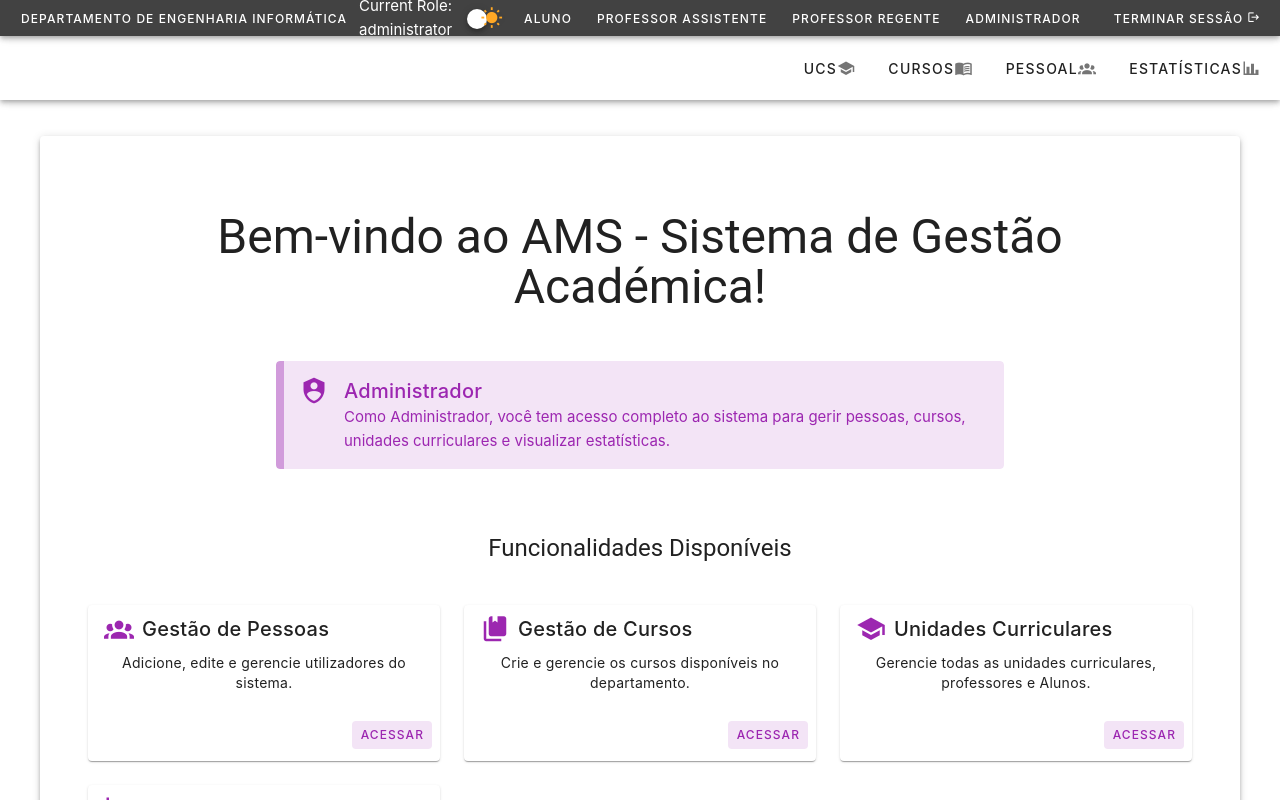
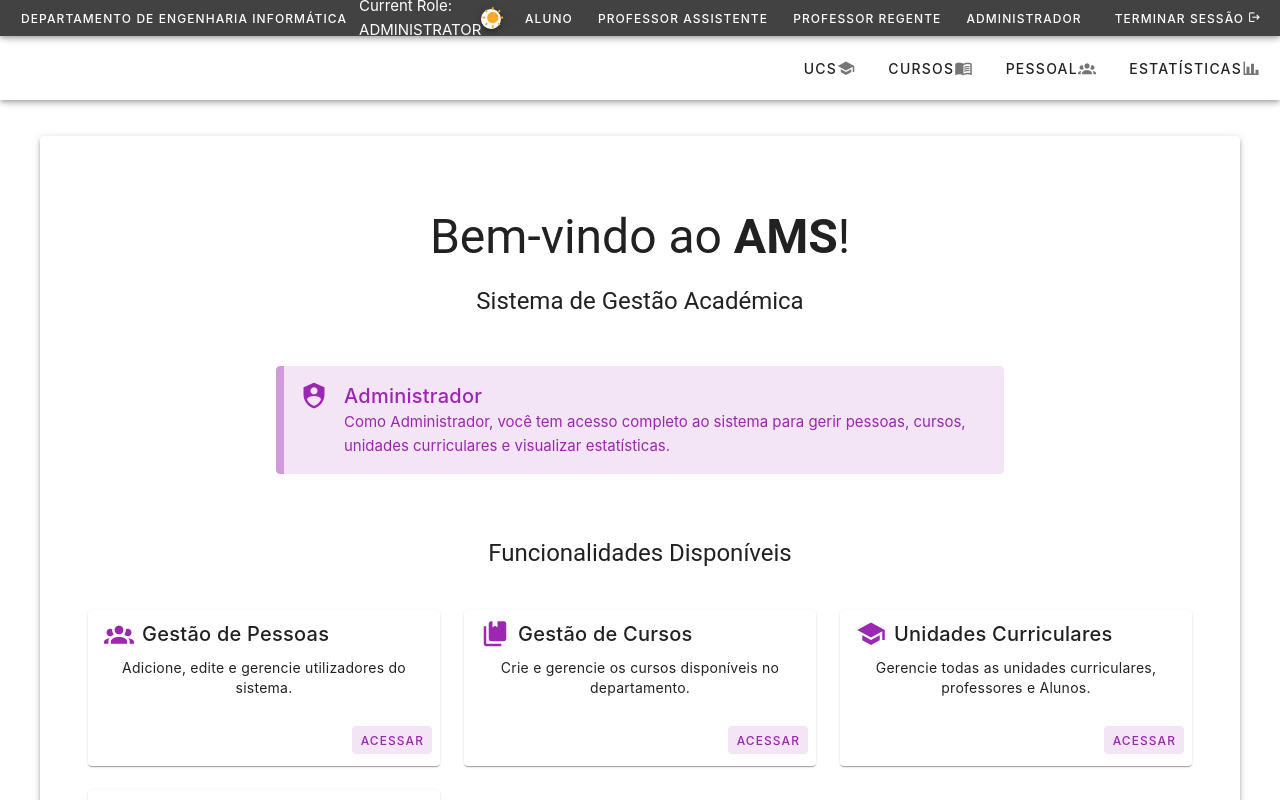
Before and after one commit to joaosviegas/DEI-AMS, a Vue app in the folder src/frontend/: page / in a window 1280 px wide. Shown: the top 800 px of the page. Built offline with nearby package versions, Linux system fonts and the light colour scheme; no server answers.

Commit message:
chore: consistent role names

```diff
--- a/src/frontend/src/components/UtilBar.vue
+++ b/src/frontend/src/components/UtilBar.vue
@@ -18,10 +18,10 @@
     </v-toolbar-items>
 
     <v-toolbar-items class="ms-2">
-      <v-btn size="small" @click="changeRole('student')">Aluno</v-btn>
-      <v-btn size="small" @click="changeRole('teaching_assistant')">Professor Assistente</v-btn>
-      <v-btn size="small" @click="changeRole('main_teacher')">Professor Regente</v-btn>
-      <v-btn size="small" @click="changeRole('administrator')">Administrador</v-btn>
+      <v-btn size="small" @click="changeRole('STUDENT')">Aluno</v-btn>
+      <v-btn size="small" @click="changeRole('TEACHING_ASSISTANT')">Professor Assistente</v-btn>
+      <v-btn size="small" @click="changeRole('MAIN_TEACHER')">Professor Regente</v-btn>
+      <v-btn size="small" @click="changeRole('ADMINISTRATOR')">Administrador</v-btn>
     </v-toolbar-items>
     <v-toolbar-items class="ms-2">
       <v-btn size="small" variant="text">
--- a/src/frontend/src/stores/role.ts
+++ b/src/frontend/src/stores/role.ts
@@ -2,20 +2,20 @@ import { defineStore } from 'pinia'
 
 export const useRoleStore = defineStore('role', {
   state: () => ({
-    currentRole: 'administrator',
+    currentRole: 'ADMINISTRATOR',
   }),
   getters: {
     isAdministrator(): boolean {
-      return this.currentRole === 'administrator'
+      return this.currentRole === 'ADMINISTRATOR'
     },
     isMainTeacher(): boolean {
-      return this.currentRole === 'main_teacher'
+      return this.currentRole === 'MAIN_TEACHER'
     },
     isTeachingAssistant(): boolean {
-      return this.currentRole === 'teaching_assistant'
+      return this.currentRole === 'TEACHING_ASSISTANT'
     },
     isStudent(): boolean {
-      return this.currentRole === 'student'
+      return this.currentRole === 'STUDENT'
     },
     currentActiveRole(): string {
         return this.currentRole
--- a/src/frontend/src/views/HomeView.vue
+++ b/src/frontend/src/views/HomeView.vue
@@ -2,7 +2,8 @@
   <v-container>
     <v-row class="mt-4">
       <v-col cols="12" class="text-center">
-        <h1 class="text-h3 mb-6">{{ welcomeMessage }}</h1>
+        <h1 class="text-h3 mb-6">Bem-vindo ao <strong>AMS</strong>!</h1>
+        <h2 class="text-h5 mb-6">Sistema de Gestão Académica</h2>
       </v-col>
     </v-row>
 
@@ -58,62 +59,57 @@
 import { computed } from 'vue';
 import { useRoleStore } from '../stores/role';
 
-const appName = 'AMS - Sistema de Gestão Académica';
 const roleStore = useRoleStore();
 const currentRole = computed(() => roleStore.currentActiveRole);
 
-const welcomeMessage = computed(() => {
-  return `Bem-vindo ao ${appName}!`;
-});
-
 const roleName = computed(() => {
   switch(currentRole.value) {
-    case 'administrator': return 'Administrador';
-    case 'main_teacher': return 'Professor Regente';
-    case 'teaching_assistant': return 'Professor Assistente';
-    case 'student': return 'Aluno';
+    case 'ADMINISTRATOR': return 'Administrador';
+    case 'MAIN_TEACHER': return 'Professor Regente';
+    case 'TEACHING_ASSISTANT': return 'Professor Assistente';
+    case 'STUDENT': return 'Aluno';
     default: return 'Usuário';
   }
 });
 
 const roleColor = computed(() => {
   switch(currentRole.value) {
-    case 'administrator': return 'purple';
-    case 'main_teacher': return 'red';
-    case 'teaching_assistant': return 'blue';
-    case 'student': return 'green';
+    case 'ADMINISTRATOR': return 'purple';
+    case 'MAIN_TEACHER': return 'red';
+    case 'TEACHING_ASSISTANT': return 'blue';
+    case 'STUDENT': return 'green';
     default: return 'grey';
   }
 });
 
 const roleIcon = computed(() => {
   switch(currentRole.value) {
-    case 'administrator': return 'mdi-shield-account';
-    case 'main_teacher': return 'mdi-account-tie';
-    case 'teaching_assistant': return 'mdi-account-school';
-    case 'student': return 'mdi-school';
+    case 'ADMINISTRATOR': return 'mdi-shield-account';
+    case 'MAIN_TEACHER': return 'mdi-account-tie';
+    case 'TEACHING_ASSISTANT': return 'mdi-account-school';
+    case 'STUDENT': return 'mdi-school';
     default: return 'mdi-account';
   }
 });
 
 const roleDescription = computed(() => {
   switch(currentRole.value) {
-    case 'administrator':
+    case 'ADMINISTRATOR':
       return 'Como Administrador, você tem acesso completo ao sistema para gerir pessoas, cursos, unidades curriculares e visualizar estatísticas.';
-    case 'main_teacher':
+    case 'MAIN_TEACHER':
       return 'Como Professor Regente, você pode gerir as suas unidades curriculares, adicionar professores assistentes e Alunos.';
-    case 'teaching_assistant':
+    case 'TEACHING_ASSISTANT':
       return 'Como Professor Assistente, você pode visualizar as unidades curriculares onde está envolvido e consultar informações dos Alunos.';
-    case 'student':
+    case 'STUDENT':
       return 'Como Aluno, você pode visualizar as suas unidades curriculares, professores e colegas de turma.';
     default:
-      return 'Selecione uma role para visualizar suas funcionalidades.';
+      return 'Selecione um role para visualizar as funcionalidades.';
   }
 });
 
 const features = computed(() => {
   switch(currentRole.value) {
-    case 'administrator':
+    case 'ADMINISTRATOR':
       return [
         {
           title: 'Gestão de Pessoas',
@@ -140,7 +136,7 @@ const features = computed(() => {
           route: '/statistics'
         }
       ];
-    case 'main_teacher':
+    case 'MAIN_TEACHER':
       return [
         {
           title: 'Minhas Unidades Curriculares',
@@ -167,7 +163,7 @@ const features = computed(() => {
           route: '/statistics'
         }
       ];
-    case 'teaching_assistant':
+    case 'TEACHING_ASSISTANT':
       return [
         {
           title: 'Unidades Curriculares',
@@ -188,7 +184,7 @@ const features = computed(() => {
           route: '/courses'
         }
       ];
-    case 'student':
+    case 'STUDENT':
       return [
         {
           title: 'Minhas Unidades Curriculares',
```
